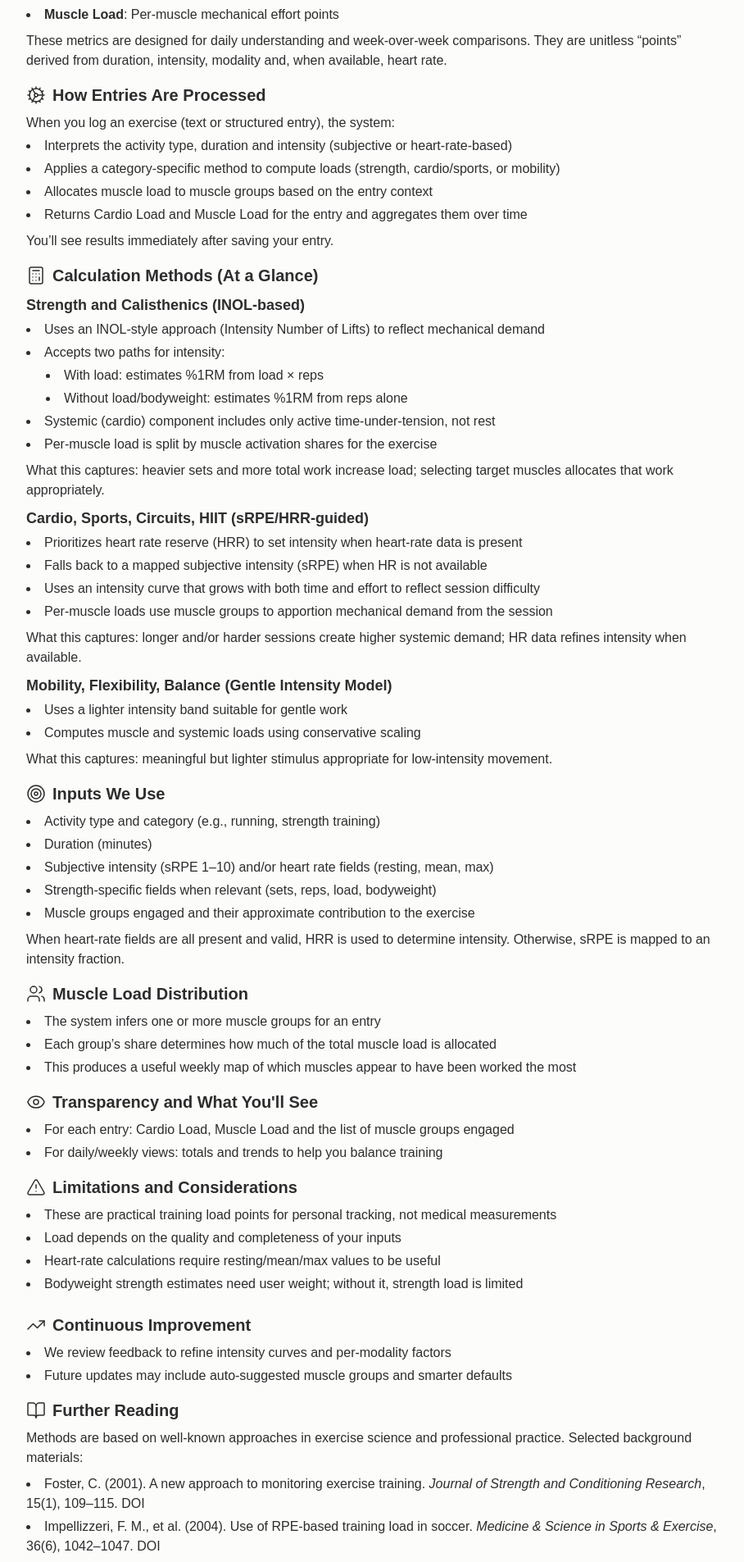
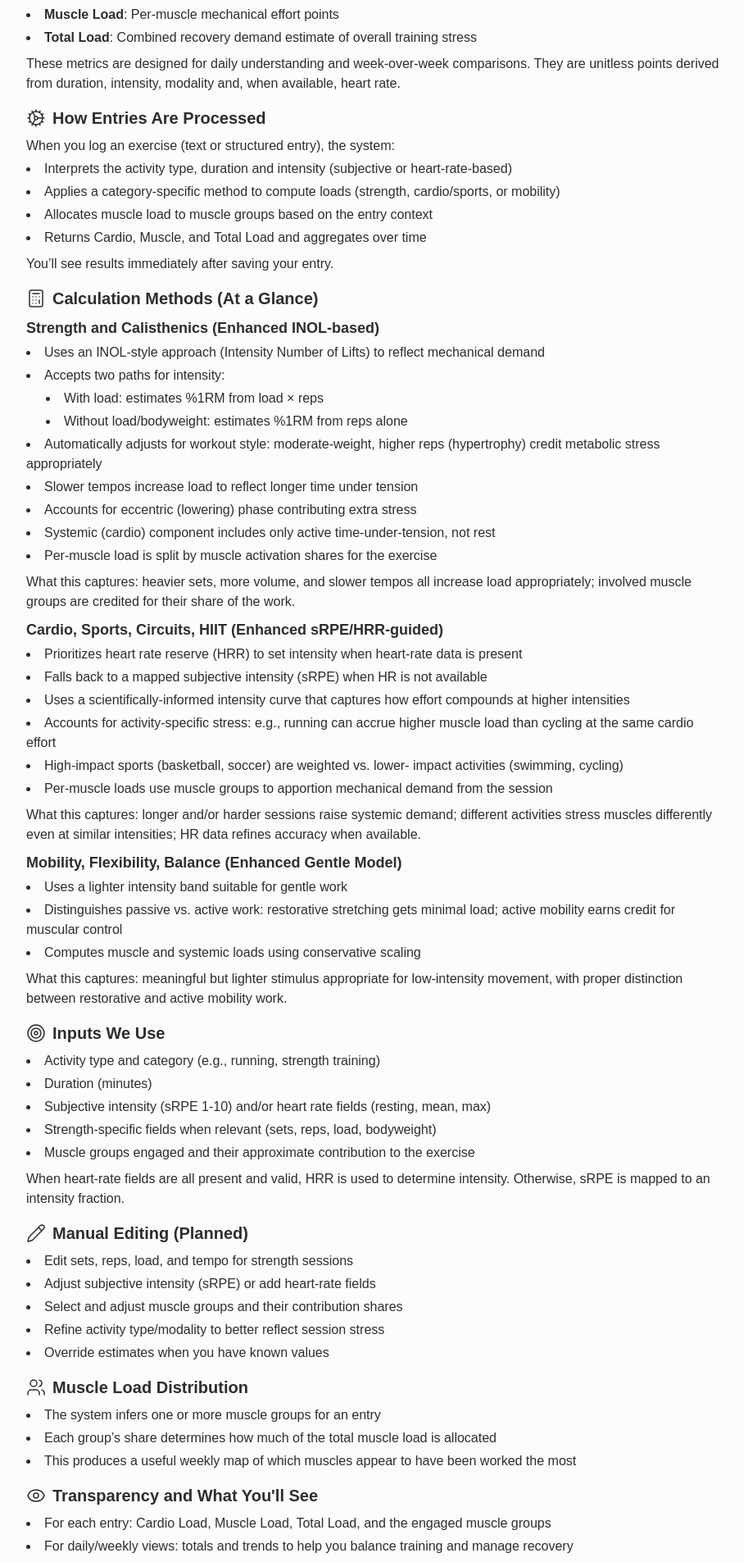
Before and after one commit to AnfoldApp/anfoldapp.github.io, a Next.js app: page /exercise in a window 1280 px wide. Shown: the part 889-2794 px from the top of the page at 82% size, without its empty margins (184-1092 px from the left). Built offline with nearby package versions, Linux system fonts and the light colour scheme; a web font is replaced by a local one.

Commit message:
updated exercise docs

```diff
--- a/src/app/exercise/page.tsx
+++ b/src/app/exercise/page.tsx
@@ -12,12 +12,13 @@ import {
   TrendingUp,
   BookOpen,
   Dumbbell,
+  Pencil,
 } from "lucide-react";
 
 export const metadata: Metadata = {
   title: "Exercise System Overview | Anfold",
   description:
-    "Understand Anfold's exercise load metrics: Cardio Load and Muscle Load. Learn how inputs like duration, intensity, and heart rate are used to compute practical training load points.",
+    "Understand Anfold's exercise metrics: Cardio Load, Muscle Load, and Total Load. Learn how duration, intensity, activity type and heart rate inform practical training load points.",
 };
 
 export default function Exercise() {
@@ -39,9 +40,10 @@ export default function Exercise() {
           <h5 className="text-xl font-semibold mb-1">Introduction</h5>
           <p className="mb-2">
             Anfold helps you understand the training impact of your activities.
-            We convert your exercise entries into two simple metrics that
-            summarize whole-body and muscle-specific effort using established
-            methods from exercise science, adapted for everyday logging.
+            We convert your exercise entries into three simple metrics that
+            summarize whole-body effort, muscle-specific stress, and overall
+            recovery demand using established methods from exercise science,
+            adapted for everyday logging.
           </p>
           <p>
             Our approach is input-aware: when objective data (like heart rate)
@@ -54,7 +56,7 @@ export default function Exercise() {
           <div className="flex items-center gap-2 mb-2">
             <Gauge strokeWidth={1.5} className="w-6 h-6 text-green-main" />
             <h5 className="text-xl font-semibold">
-              The Two Metrics You&apos;ll See
+              The Three Metrics You&apos;ll See
             </h5>
           </div>
           <ul className="list-disc list-inside space-y-1 mb-2">
@@ -65,10 +67,14 @@ export default function Exercise() {
             <li>
               <strong>Muscle Load</strong>: Per-muscle mechanical effort points
             </li>
+            <li>
+              <strong>Total Load</strong>: Combined recovery demand estimate of
+              overall training stress
+            </li>
           </ul>
           <p>
             These metrics are designed for daily understanding and
-            week-over-week comparisons. They are unitless “points” derived from
+            week-over-week comparisons. They are unitless points derived from
             duration, intensity, modality and, when available, heart rate.
           </p>
         </div>
@@ -94,8 +100,7 @@ export default function Exercise() {
               Allocates muscle load to muscle groups based on the entry context
             </li>
             <li>
-              Returns Cardio Load and Muscle Load for the entry and aggregates
-              them over time
+              Returns Cardio, Muscle, and Total Load and aggregates over time
             </li>
           </ul>
           <p>You’ll see results immediately after saving your entry.</p>
@@ -110,7 +115,7 @@ export default function Exercise() {
           </div>
 
           <h6 className="text-lg font-semibold mb-1">
-            Strength and Calisthenics (INOL-based)
+            Strength and Calisthenics (Enhanced INOL-based)
           </h6>
           <ul className="list-disc list-inside space-y-1 mb-2">
             <li>
@@ -125,6 +130,16 @@ export default function Exercise() {
               </ul>
             </li>
             <li>
+              Automatically adjusts for workout style: moderate-weight, higher
+              reps (hypertrophy) credit metabolic stress appropriately
+            </li>
+            <li>
+              Slower tempos increase load to reflect longer time under tension
+            </li>
+            <li>
+              Accounts for eccentric (lowering) phase contributing extra stress
+            </li>
+            <li>
               Systemic (cardio) component includes only active
               time-under-tension, not rest
             </li>
@@ -134,12 +149,13 @@ export default function Exercise() {
             </li>
           </ul>
           <p className="mb-2">
-            What this captures: heavier sets and more total work increase load;
-            selecting target muscles allocates that work appropriately.
+            What this captures: heavier sets, more volume, and slower tempos all
+            increase load appropriately; involved muscle groups are credited for
+            their share of the work.
           </p>
 
           <h6 className="text-lg font-semibold mb-1">
-            Cardio, Sports, Circuits, HIIT (sRPE/HRR-guided)
+            Cardio, Sports, Circuits, HIIT (Enhanced sRPE/HRR-guided)
           </h6>
           <ul className="list-disc list-inside space-y-1 mb-2">
             <li>
@@ -151,8 +167,16 @@ export default function Exercise() {
               available
             </li>
             <li>
-              Uses an intensity curve that grows with both time and effort to
-              reflect session difficulty
+              Uses a scientifically-informed intensity curve that captures how
+              effort compounds at higher intensities
+            </li>
+            <li>
+              Accounts for activity-specific stress: e.g., running can accrue
+              higher muscle load than cycling at the same cardio effort
+            </li>
+            <li>
+              High-impact sports (basketball, soccer) are weighted vs. lower-
+              impact activities (swimming, cycling)
             </li>
             <li>
               Per-muscle loads use muscle groups to apportion mechanical demand
@@ -160,22 +184,28 @@ export default function Exercise() {
             </li>
           </ul>
           <p className="mb-2">
-            What this captures: longer and/or harder sessions create higher
-            systemic demand; HR data refines intensity when available.
+            What this captures: longer and/or harder sessions raise systemic
+            demand; different activities stress muscles differently even at
+            similar intensities; HR data refines accuracy when available.
           </p>
 
           <h6 className="text-lg font-semibold mb-1">
-            Mobility, Flexibility, Balance (Gentle Intensity Model)
+            Mobility, Flexibility, Balance (Enhanced Gentle Model)
           </h6>
           <ul className="list-disc list-inside space-y-1 mb-2">
             <li>Uses a lighter intensity band suitable for gentle work</li>
+            <li>
+              Distinguishes passive vs. active work: restorative stretching gets
+              minimal load; active mobility earns credit for muscular control
+            </li>
             <li>
               Computes muscle and systemic loads using conservative scaling
             </li>
           </ul>
           <p>
             What this captures: meaningful but lighter stimulus appropriate for
-            low-intensity movement.
+            low-intensity movement, with proper distinction between restorative
+            and active mobility work.
           </p>
         </div>
 
@@ -190,7 +220,7 @@ export default function Exercise() {
             </li>
             <li>Duration (minutes)</li>
             <li>
-              Subjective intensity (sRPE 1–10) and/or heart rate fields
+              Subjective intensity (sRPE 1-10) and/or heart rate fields
               (resting, mean, max)
             </li>
             <li>
@@ -207,6 +237,24 @@ export default function Exercise() {
             determine intensity. Otherwise, sRPE is mapped to an intensity
             fraction.
           </p>
+        </div>
+
+        <div className="mb-4">
+          <div className="flex items-center gap-2 mb-2">
+            <Pencil strokeWidth={1.5} className="w-6 h-6 text-green-main" />
+            <h5 className="text-xl font-semibold">Manual Editing (Planned)</h5>
+          </div>
+          <ul className="list-disc list-inside space-y-1">
+            <li>Edit sets, reps, load, and tempo for strength sessions</li>
+            <li>Adjust subjective intensity (sRPE) or add heart-rate fields</li>
+            <li>
+              Select and adjust muscle groups and their contribution shares
+            </li>
+            <li>
+              Refine activity type/modality to better reflect session stress
+            </li>
+            <li>Override estimates when you have known values</li>
+          </ul>
         </div>
 
         <div className="mb-4">
@@ -236,12 +284,16 @@ export default function Exercise() {
           </div>
           <ul className="list-disc list-inside space-y-1">
             <li>
-              For each entry: Cardio Load, Muscle Load and the list of muscle
-              groups engaged
+              For each entry: Cardio Load, Muscle Load, Total Load, and the
+              engaged muscle groups
             </li>
             <li>
               For daily/weekly views: totals and trends to help you balance
-              training
+              training and manage recovery
+            </li>
+            <li>
+              Total Load provides a single number to track overall training
+              stress and recovery needs
             </li>
           </ul>
         </div>
@@ -279,14 +331,20 @@ export default function Exercise() {
             <h5 className="text-xl font-semibold">Continuous Improvement</h5>
           </div>
           <ul className="list-disc list-inside space-y-1">
+            <li>We continuously refine algorithms based on current research</li>
             <li>
-              We review feedback to refine intensity curves and per-modality
-              factors
+              Better distinction across cardio activities (e.g., running vs.
+              cycling muscle impact)
             </li>
             <li>
-              Future updates may include auto-suggested muscle groups and
-              smarter defaults
+              Smarter handling of strength styles (heavy low-rep vs. moderate
+              high-rep; tempo awareness)
             </li>
+            <li>
+              Active vs. passive mobility differentiation and more accurate
+              intensity scaling
+            </li>
+            <li>Future: auto-suggested muscle groups and smarter defaults</li>
           </ul>
         </div>
 
@@ -301,9 +359,13 @@ export default function Exercise() {
           </p>
           <ul className="list-disc list-inside space-y-1">
             <li>
+              Hristov, P. (2005). Intensity Number of Lifts (INOL) concept for
+              quantifying strength training stress.
+            </li>
+            <li>
               Foster, C. (2001). A new approach to monitoring exercise training.{" "}
               <em>Journal of Strength and Conditioning Research</em>, 15(1),
-              109–115.{" "}
+              109-115.{" "}
               <a
                 href="https://doi.org/10.1519/00124278-200102000-00019"
                 className="with-underline"
@@ -312,9 +374,13 @@ export default function Exercise() {
               </a>
             </li>
             <li>
+              Banister, E. W. (1975). TRIMP (Training Impulse) model with
+              exponential intensity weighting.
+            </li>
+            <li>
               Impellizzeri, F. M., et al. (2004). Use of RPE-based training load
               in soccer. <em>Medicine & Science in Sports & Exercise</em>,
-              36(6), 1042–1047.{" "}
+              36(6), 1042-1047.{" "}
               <a
                 href="https://doi.org/10.1249/01.MSS.0000128199.23901.2F"
                 className="with-underline"
@@ -326,7 +392,7 @@ export default function Exercise() {
               Karvonen, M. J., Kentala, E., & Mustala, O. (1957). The effects of
               training on heart rate.{" "}
               <em>Annales Medicinae Experimentalis et Biologiae Fenniae</em>,
-              35, 307–315. (HRR concept)
+              35, 307-315. (HRR concept)
             </li>
             <li>
               Epley, B. (1985). Poundage chart. In <em>Boyd Epley Workout</em>.
@@ -335,8 +401,20 @@ export default function Exercise() {
               Lander, J. (1985). Maximums and repetitions. University of Kansas.
             </li>
             <li>
-              Hornsby, W., et al. (2018). Modelling the dose–response
+              Hornsby, W., et al. (2018). Modelling the dose-response
               relationship in resistance training. <em>Sports Medicine</em>.
+            </li>
+            <li>
+              Schoenfeld, B. J., et al. Volume load and per-muscle set counting
+              for hypertrophy.
+            </li>
+            <li>
+              Paszek, A. Comparative muscle damage: running vs. cycling at
+              equivalent cardiovascular intensities.
+            </li>
+            <li>
+              Frontiers in Physiology (2021). Integrating external and internal
+              load for monitoring fitness and fatigue status.
             </li>
           </ul>
           <p className="mt-3 o-75">
```
